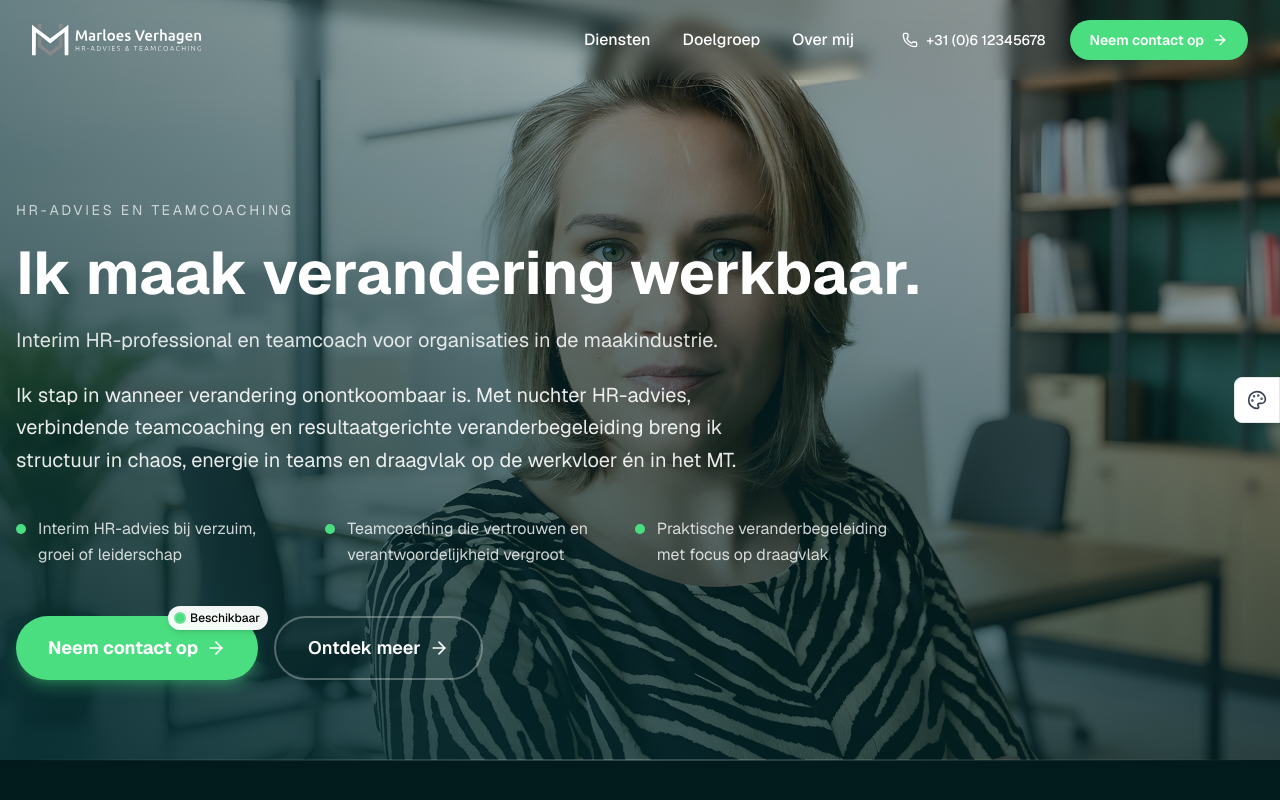
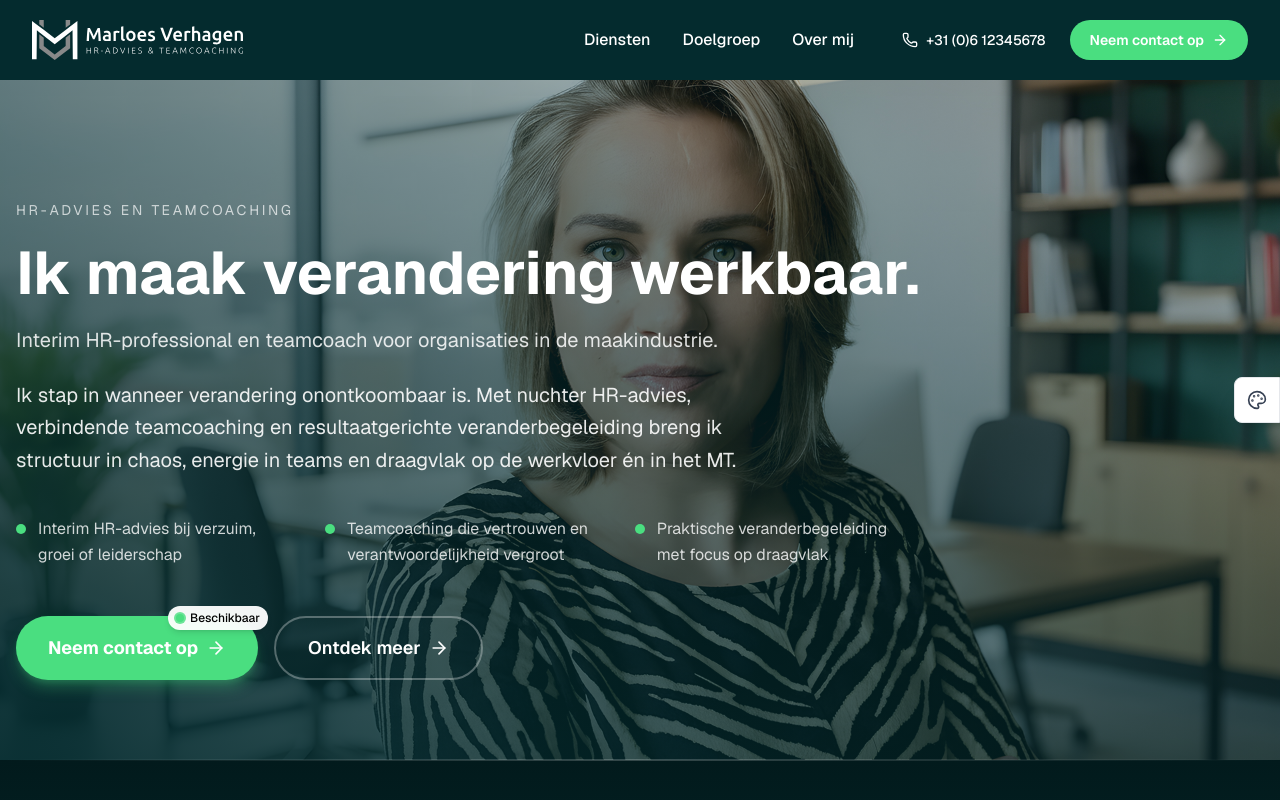
Before and after one commit to media2net-app/marloesverhagen, a Next.js app: page / in a window 1280 px wide. Shown: the top 800 px of the page. Built offline with nearby package versions, Linux system fonts and the light colour scheme.

Commit message:
Make header solid green and enlarge SVG logo

```diff
--- a/app/components/Logo.tsx
+++ b/app/components/Logo.tsx
@@ -18,10 +18,10 @@ export default function Logo({ className = '', isDark = false }: LogoProps) {
       <Image
         src="/logo.svg"
         alt="Logo Marloes Verhagen"
-        width={160}
-        height={32}
+        width={190}
+        height={40}
         priority
-        className={`h-8 w-auto transition-all ${isDark ? 'invert' : ''}`}
+        className={`h-10 w-auto transition-all ${isDark ? 'invert' : ''}`}
       />
     </motion.a>
   );
--- a/app/components/Navigation.tsx
+++ b/app/components/Navigation.tsx
@@ -10,7 +10,7 @@ import { useColor } from '@/app/contexts/ColorContext';
 export default function Navigation() {
   const [isOpen, setIsOpen] = useState(false);
   const [isOnLightSection, setIsOnLightSection] = useState(false);
-  const { colorValue, hoverColorValue } = useColor();
+  const { colorValue, hoverColorValue, darkColorValue } = useColor();
 
   useEffect(() => {
     const handleScroll = () => {
@@ -61,7 +61,8 @@ export default function Navigation() {
 
   return (
     <motion.nav
-      className="fixed top-0 left-0 right-0 z-50 bg-transparent/95 backdrop-blur-sm"
+      className="fixed top-0 left-0 right-0 z-50 backdrop-blur-sm"
+      style={{ backgroundColor: darkColorValue }}
       initial={{ y: -100, opacity: 0 }}
       animate={{ y: 0, opacity: 1 }}
       transition={{ duration: 0.6, ease: [0.22, 1, 0.36, 1] }}
@@ -75,7 +76,7 @@ export default function Navigation() {
             animate={{ opacity: 1, x: 0 }}
             transition={{ duration: 0.6, delay: 0.2 }}
           >
-            <Logo isDark={isOnLightSection} />
+            <Logo isDark={false} />
           </motion.div>
 
           {/* Desktop Navigation */}
@@ -88,7 +89,7 @@ export default function Navigation() {
             >
               <motion.a
                 href="#diensten"
-                className={`${isOnLightSection ? 'text-[#042b2e]' : 'text-white'} font-medium transition-colors`}
+                className="text-white font-medium transition-colors"
                 style={{
                   '--hover-color': colorValue
                 } as React.CSSProperties}
@@ -96,7 +97,7 @@ export default function Navigation() {
                   e.currentTarget.style.color = colorValue;
                 }}
                 onMouseLeave={(e) => {
-                  e.currentTarget.style.color = isOnLightSection ? '#042b2e' : 'white';
+                  e.currentTarget.style.color = 'white';
                 }}
                 whileHover={{ y: -2 }}
               >
@@ -104,7 +105,7 @@ export default function Navigation() {
               </motion.a>
               <motion.a
                 href="#doelgroep"
-                className={`${isOnLightSection ? 'text-[#042b2e]' : 'text-white'} font-medium transition-colors`}
+                className="text-white font-medium transition-colors"
                 style={{
                   '--hover-color': colorValue
                 } as React.CSSProperties}
@@ -112,7 +113,7 @@ export default function Navigation() {
                   e.currentTarget.style.color = colorValue;
                 }}
                 onMouseLeave={(e) => {
-                  e.currentTarget.style.color = isOnLightSection ? '#042b2e' : 'white';
+                  e.currentTarget.style.color = 'white';
                 }}
                 whileHover={{ y: -2 }}
               >
@@ -120,7 +121,7 @@ export default function Navigation() {
               </motion.a>
               <motion.a
                 href="#over-mij"
-                className={`${isOnLightSection ? 'text-[#042b2e]' : 'text-white'} font-medium transition-colors`}
+                className="text-white font-medium transition-colors"
                 style={{
                   '--hover-color': colorValue
                 } as React.CSSProperties}
@@ -128,7 +129,7 @@ export default function Navigation() {
                   e.currentTarget.style.color = colorValue;
                 }}
                 onMouseLeave={(e) => {
-                  e.currentTarget.style.color = isOnLightSection ? '#042b2e' : 'white';
+                  e.currentTarget.style.color = 'white';
                 }}
                 whileHover={{ y: -2 }}
               >
@@ -140,12 +141,12 @@ export default function Navigation() {
             <div className="flex items-center gap-6 ml-4">
               <motion.a
                 href={`tel:${content.contact.phone.replace(/\s/g, '').replace(/[()]/g, '')}`}
-                className={`flex items-center gap-2 ${isOnLightSection ? 'text-[#042b2e]' : 'text-white'} transition-colors`}
+                className="flex items-center gap-2 text-white transition-colors"
                 onMouseEnter={(e) => {
                   e.currentTarget.style.color = colorValue;
                 }}
                 onMouseLeave={(e) => {
-                  e.currentTarget.style.color = isOnLightSection ? '#042b2e' : 'white';
+                  e.currentTarget.style.color = 'white';
                 }}
                 whileHover={{ x: 2 }}
               >
```
